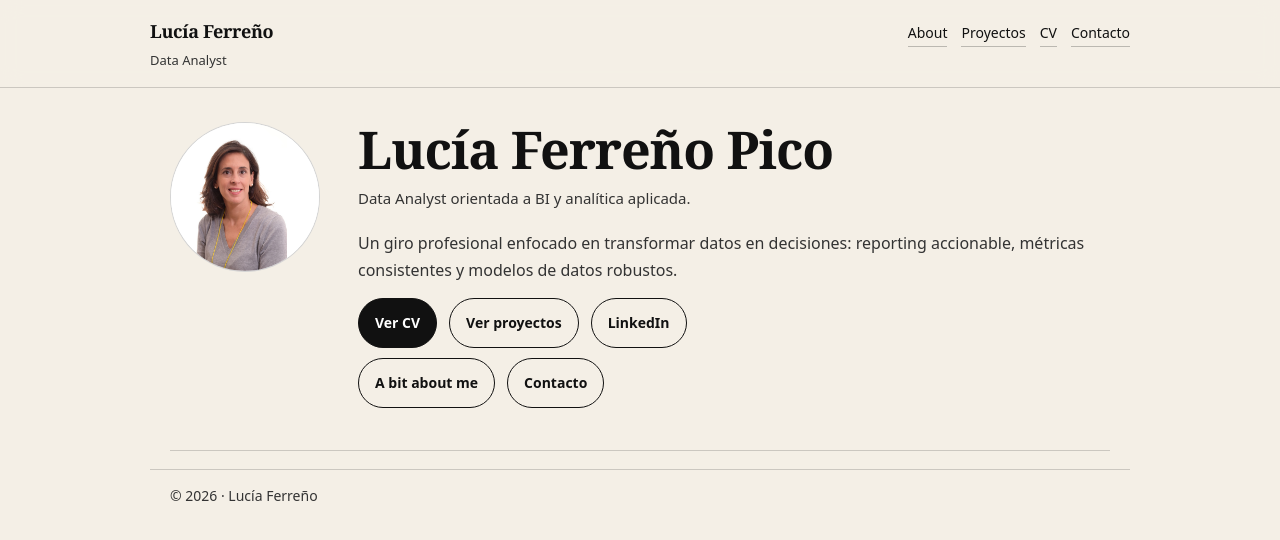
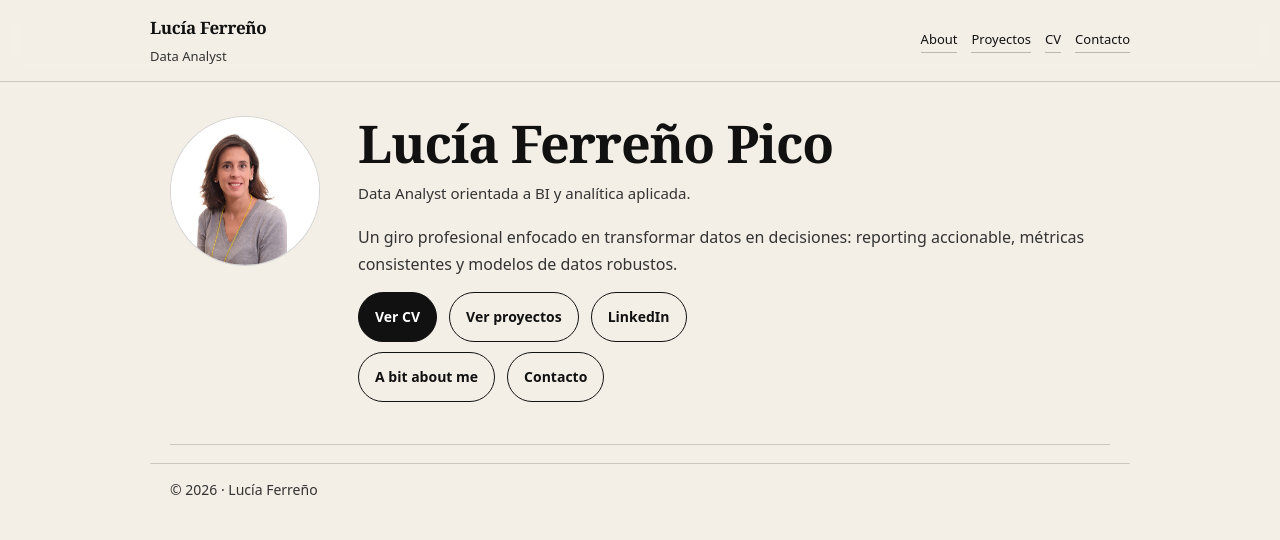
Before and after one commit to lucia-ferreno-pico/Portfolio, a Jekyll site: the page built from index.md, in a window 1280 px wide. Shown: the top 540 px of the page. Built offline with Jekyll 4.4.1, drawn with Linux system fonts in a browser that asks for light colours.

Commit message:
Update main.css

```diff
--- a/assets/css/main.css
+++ b/assets/css/main.css
@@ -37,10 +37,10 @@ body{
 }
 .header-inner{
   display:flex;
-  align-items:baseline;
+  align-items:center;
   justify-content:space-between;
-  gap: 16px;
-  padding: 16px 0;
+  gap: 18px;
+  padding: 14px 0;
 }
 
 .brand{
@@ -54,7 +54,7 @@ body{
   font-family: ui-serif, Georgia, "Times New Roman", Times, serif;
   font-weight: 700;
   letter-spacing: -0.02em;
-  font-size: 18px;
+  font-size: 17px;
 }
 .brand__role{
   font-size: 13px;
@@ -71,7 +71,7 @@ body{
   text-decoration: none;
   border-bottom: 1px solid rgba(17,17,17,.25);
   padding-bottom: 1px;
-  font-size: 14px;
+  font-size: 13px;
 }
 .nav a:hover{
   border-bottom-color: rgba(17,17,17,.75);
```
